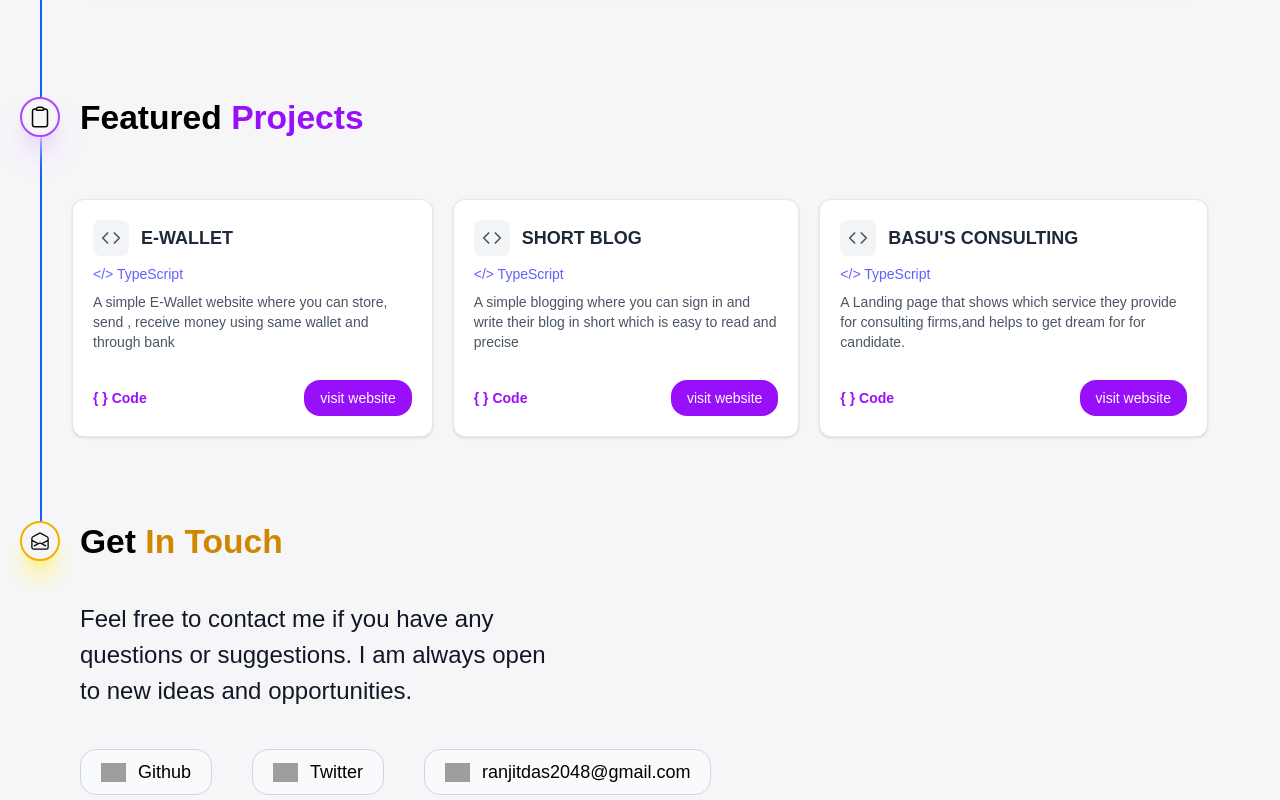
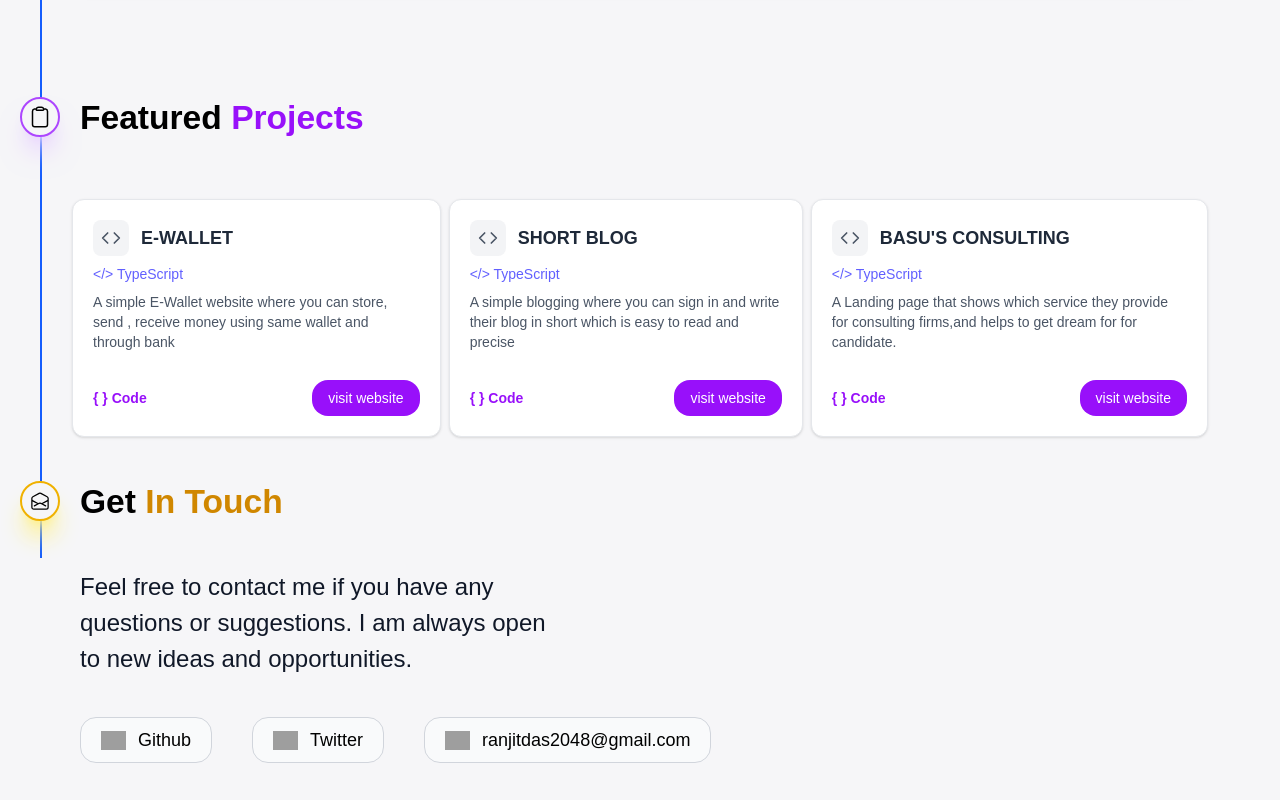
Before and after one commit to ranjit1024/PortfolioV2, a React (Vite) app: page / in a window 1280 px wide. Shown: the part 1180-1980 px from the top of the page. Built offline with nearby package versions, Linux system fonts and the light colour scheme; grey boxes are pictures that could not be loaded; a web font is replaced by a local one.

Commit message:
last modify

```diff
--- a/src/App.tsx
+++ b/src/App.tsx
@@ -216,7 +216,7 @@ function App() {
         Featured <span className="text-purple-600"> Projects </span>
           </p>
       </div>
-      <div className=" px-18 pt-15 max-md:px-5  flex max-xl:flex-wrap gap-5  bg-[#f6f6f8] font-poppins  h-100% w-[100%]  ">
+      <div className=" px-18 pt-15 max-md:px-5  flex max-xl:flex-wrap gap-2 max-md:gap-0   bg-[#f6f6f8] font-poppins  h-100% w-[100%]  ">
         <ProjectCard title="E-WALLET" des="A simple E-Wallet website where you can store, send , receive money using same wallet and through bank" link="https://ewallet.10xdev.shop/" code="https://github.com/ranjit1024/E-wallet"/>
 
         <ProjectCard title="SHORT BLOG" des="A simple blogging where you can sign in and write their blog in short which is easy to read and precise " link="https://blog-2f8v.vercel.app/" code="https://github.com/ranjit1024/blog"/>
@@ -228,14 +228,14 @@ function App() {
 
       <div className=" flex flex-col h-1    ">
 
-      <div className="w-10 h-10 p-2 font-poppins border-2  top-16 border-yellow-500  rounded-full max-md:left-2 left-5  relative bg-[#f6f6f8] flex items-center justify-center shadow-xl shadow-yellow-200 ">
+      <div className="w-10 h-10 p-2 font-poppins border-2  top-6 border-yellow-500  rounded-full max-md:left-2 left-5  relative bg-[#f6f6f8] flex items-center justify-center shadow-xl shadow-yellow-200 ">
       <svg xmlns="http://www.w3.org/2000/svg" fill="none" viewBox="0 0 24 24" strokeWidth="1.5" stroke="currentColor" className="size-6">
   <path strokeLinecap="round" strokeLinejoin="round" d="M21.75 9v.906a2.25 2.25 0 0 1-1.183 1.981l-6.478 3.488M2.25 9v.906a2.25 2.25 0 0 0 1.183 1.981l6.478 3.488m8.839 2.51-4.66-2.51m0 0-1.023-.55a2.25 2.25 0 0 0-2.134 0l-1.022.55m0 0-4.661 2.51m16.5 1.615a2.25 2.25 0 0 1-2.25 2.25h-15a2.25 2.25 0 0 1-2.25-2.25V8.844a2.25 2.25 0 0 1 1.183-1.981l7.5-4.039a2.25 2.25 0 0 1 2.134 0l7.5 4.039a2.25 2.25 0 0 1 1.183 1.98V19.5Z" />
 </svg>
 
       </div>
 
-      <div className="flex pt-30  ">
+      <div className="flex pt-20  ">
         <p className="font-[600] left-20 -top-25  relative font-poppins  text-[2.1rem] max-md:left-17 text-black">
         Get <span className="text-yellow-600"> In Touch </span>
           </p>
@@ -244,9 +244,9 @@ function App() {
 
 
 
-      <div className="px-20 py-35 max-md:px-5 ">
+      <div className="px-20 py-27 max-md:px-7 ">
         <p className="w-120 max-md:w-[80vw] text-[3vh] font-500 text-gray-900 font-poppins">Feel free to contact me if you have any questions or suggestions. I am always open to new ideas and opportunities.</p>
-        <div className="pt-10 flex flex-wrap  gap-10">
+        <div className="pt-10 max-md:pt-5 flex flex-wrap  gap-10 max-md:gap-5">
           <button className="bg-gray-50 border hover:scale-105  hover:cursor-pointer border-gray-300 flex items-center gap-3 rounded-2xl px-5 text-lg p-2" onClick={()=>{
             window.open("https://github.com/ranjit1024")
           }}>
```
